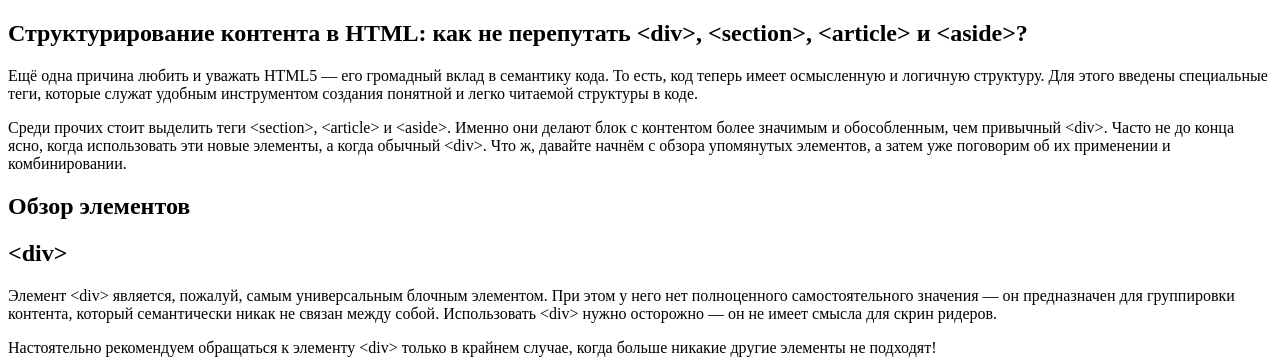
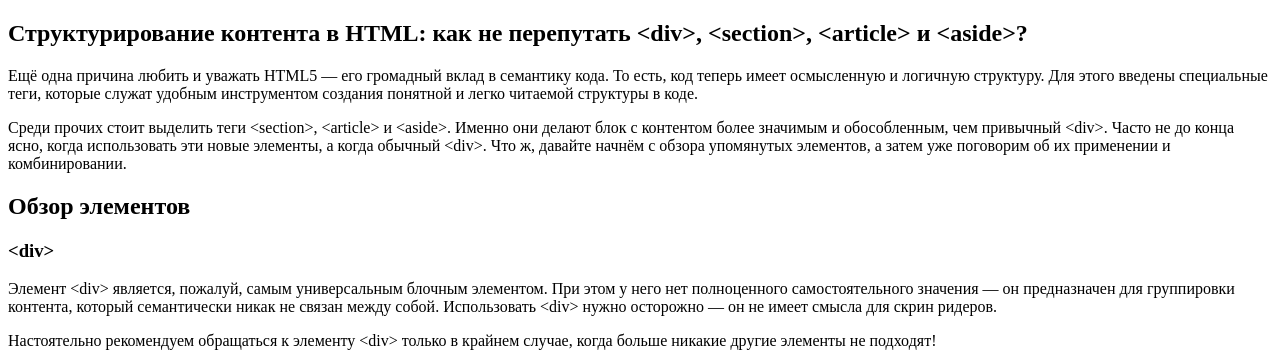
Before and after one commit to YuriySW/Semantic, a plain HTML site: page index.html in a window 1280 px wide. Shown: the top 363 px of the page. Drawn offline with Linux system fonts and the light colour scheme.

Commit message:
version2

```diff
--- a/index.html
+++ b/index.html
@@ -25,7 +25,7 @@
       <section>
         <h2>Обзор элементов</h2>
         <section>
-          <h2>&lt;div&gt;</h2>
+          <h3>&lt;div&gt;</h3>
           <p>
             Элемент &lt;div&gt; является, пожалуй, самым универсальным блочным элементом. При этом у него нет
             полноценного самостоятельного значения — он предназначен для группировки контента, который семантически
@@ -92,6 +92,7 @@
             <img src="image/aside.jpg" alt="aside" />
           </figure>
         </section>
+      </section>
       <section>
         <h2>Применение &lt;div&gt;, &lt;section&gt;, &lt;article&gt; и &lt;aside&gt;</h2>
         <p>
@@ -101,8 +102,8 @@
         <ul>
           <li>если контент не является семантически связанным — используется &lt;div&gt;.</li>
           <li>
-              если контент семантически связан и относительно независим от остального содержимого страницы —
-              используется &lt;article&gt;.
+            если контент семантически связан и относительно независим от остального содержимого страницы — используется
+            &lt;article&gt;.
           </li>
           <li>если контент связан с содержимым всей страницы — используется &lt;section&gt;.</li>
           <li>
@@ -121,9 +122,8 @@
         <section>
           <h3>&lt;article&gt; в &lt;article&gt;</h3>
           <p>
-              Элементы &lt;article&gt; можно вкладывать друг в друга. При этом они по-прежнему остаются
-              самодостаточными. Предполагается, однако, что содержимое внутреннего &lt;article&gt; связано с содержимым
-              внешнего.
+            Элементы &lt;article&gt; можно вкладывать друг в друга. При этом они по-прежнему остаются самодостаточными.
+            Предполагается, однако, что содержимое внутреннего &lt;article&gt; связано с содержимым внешнего.
           </p>
           <figure>
             <figcaption>
@@ -157,10 +157,9 @@
         </section>
       </section>
       <p>
-          Вот и всё! Надеемся, эта статья поможет вам безошибочно определять правильное место для каждого
-          структурирующего тега в HTML5.
+        Вот и всё! Надеемся, эта статья поможет вам безошибочно определять правильное место для каждого структурирующего
+        тега в HTML5.
       </p>
-      </section>
     </article>
   </body>
 </html>
```
Also changed, not shown: image/article.jpg (added), image/article_article.jpg (added), image/article_section.jpg (added), image/aside.jpg (added), image/div.jpg (added), image/illustration.jpg (added), image/section.jpg (added), image/section_article.jpg (added), 1 other file. Lines whose indentation alone changed are shown as unchanged.
